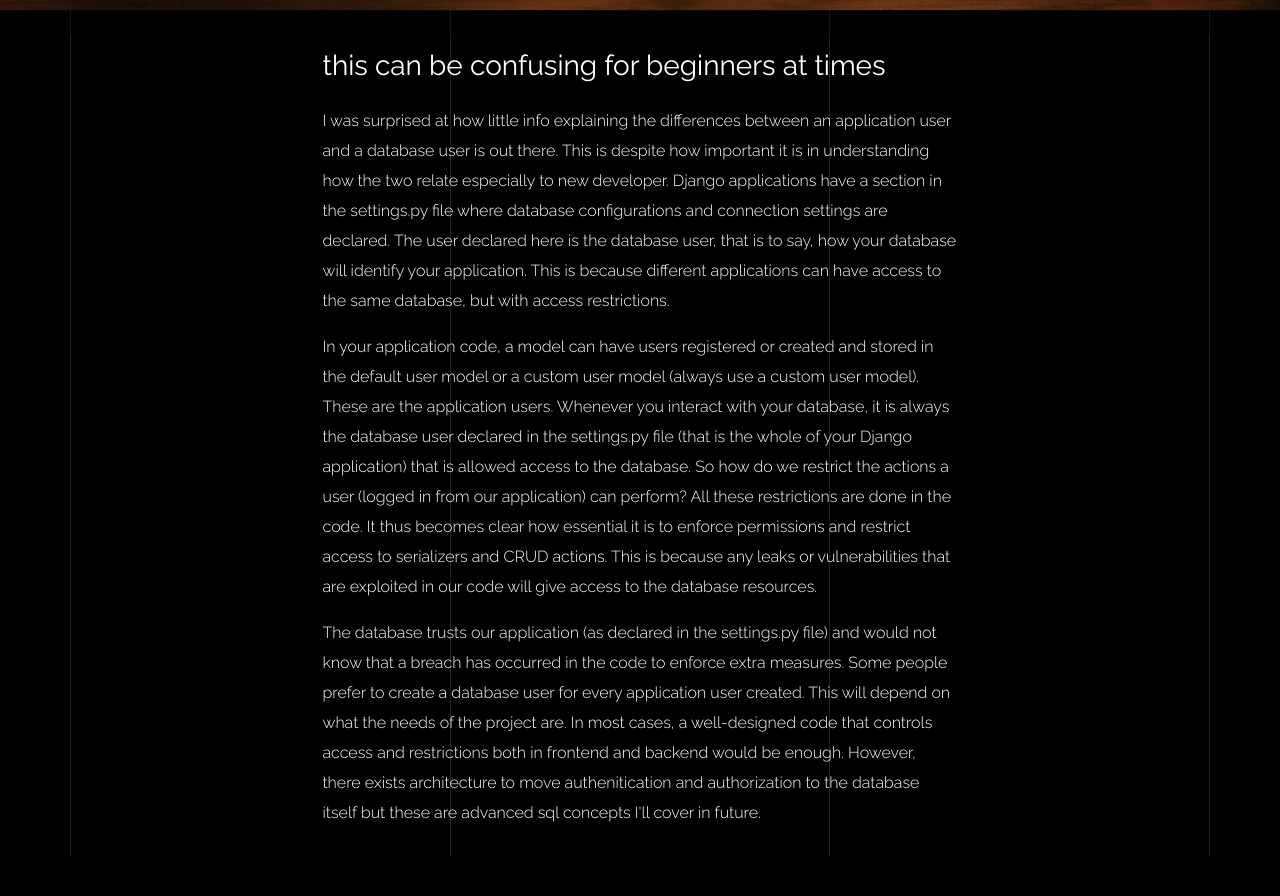
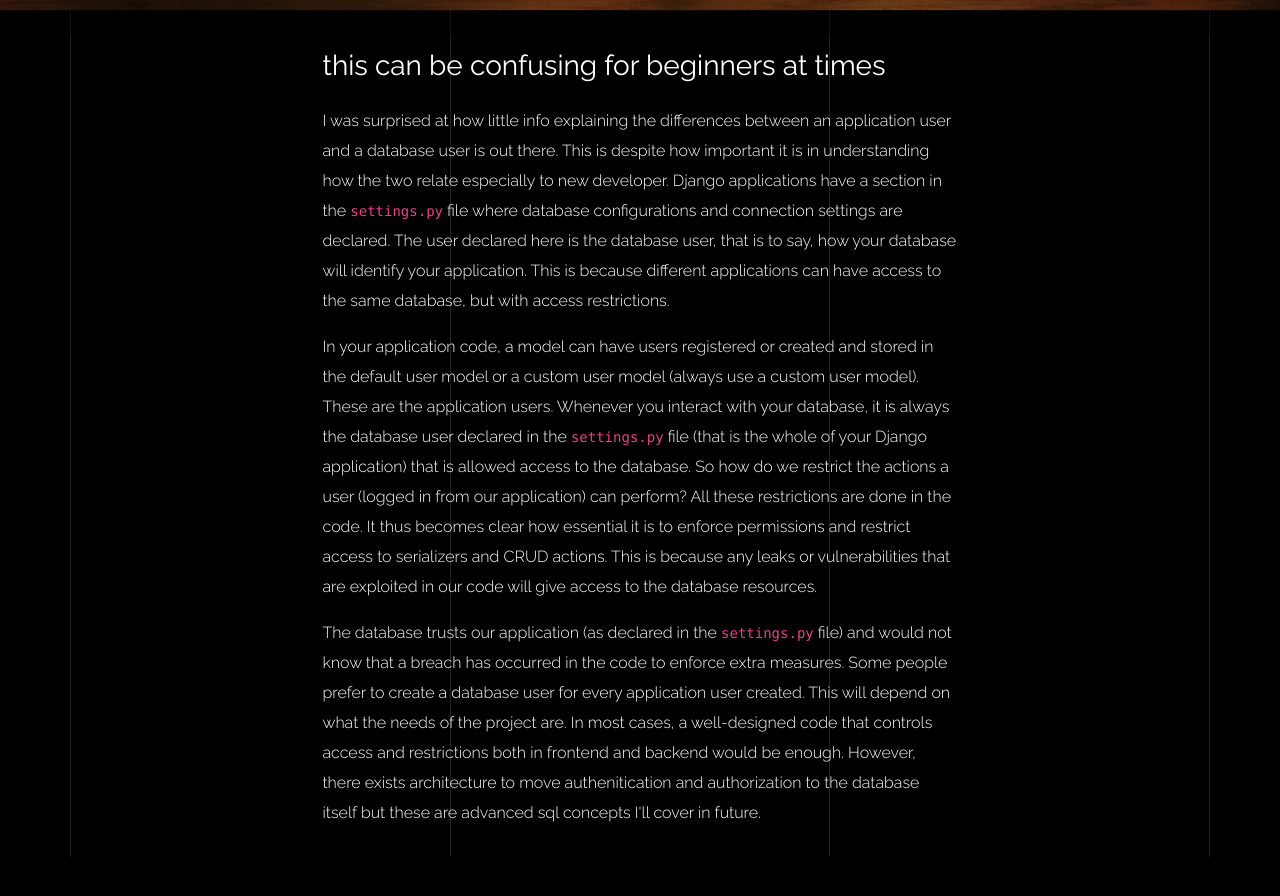
Before and after one commit to odhiambokevin/portfolio, a React (Create React App) app in the folder frontend/: page /blog/app-vs-db-users in a window 1280 px wide. Shown: the part 796-1692 px from the top of the page. Built offline with nearby package versions, Linux system fonts and the light colour scheme.

Commit message:
chore: edit syntax highlight in markdown jsx

```diff
--- a/frontend/package.json
+++ b/frontend/package.json
@@ -42,6 +42,7 @@
     ]
   },
   "devDependencies": {
-    "@babel/plugin-proposal-private-property-in-object": "^7.21.11"
+    "@babel/plugin-proposal-private-property-in-object": "^7.21.11",
+    "@types/react-syntax-highlighter": "^15.5.11"
   }
 }
--- a/frontend/src/data/markdown/app-vs-db-users.md
+++ b/frontend/src/data/markdown/app-vs-db-users.md
@@ -1,5 +1,5 @@
-I was surprised at how little info explaining the differences between an application user and a database user is out there. This is despite how important it is in understanding how the two relate especially to new developer. Django applications have a section in the settings.py file where database configurations and connection settings are declared. The user declared here is the database user, that is to say, how your database will identify your application. This is because different applications can have access to the same database, but with access restrictions.
+I was surprised at how little info explaining the differences between an application user and a database user is out there. This is despite how important it is in understanding how the two relate especially to new developer. Django applications have a section in the `settings.py` file where database configurations and connection settings are declared. The user declared here is the database user, that is to say, how your database will identify your application. This is because different applications can have access to the same database, but with access restrictions.
 
-In your application code, a model can have users registered or created and stored in the default user model or a custom user model (always use a custom user model). These are the application users. Whenever you interact with your database, it is always the database user declared in the settings.py file (that is the whole of your Django application) that is allowed access to the database. So how do we restrict the actions a user (logged in from our application) can perform? All these restrictions are done in the code. It thus becomes clear how essential it is to enforce permissions and restrict access to serializers and CRUD actions. This is because any leaks or vulnerabilities that are exploited in our code will give access to the database resources.
+In your application code, a model can have users registered or created and stored in the default user model or a custom user model (always use a custom user model). These are the application users. Whenever you interact with your database, it is always the database user declared in the `settings.py` file (that is the whole of your Django application) that is allowed access to the database. So how do we restrict the actions a user (logged in from our application) can perform? All these restrictions are done in the code. It thus becomes clear how essential it is to enforce permissions and restrict access to serializers and CRUD actions. This is because any leaks or vulnerabilities that are exploited in our code will give access to the database resources.
 
-The database trusts our application (as declared in the settings.py file) and would not know that a breach has occurred in the code to enforce extra measures. Some people prefer to create a database user for every application user created. This will depend on what the needs of the project are. In most cases, a well-designed code that controls access and restrictions both in frontend and backend would be enough. However, there exists architecture to move authenitication and authorization to the database itself but these are advanced sql concepts I'll cover in future.
+The database trusts our application (as declared in the `settings.py` file) and would not know that a breach has occurred in the code to enforce extra measures. Some people prefer to create a database user for every application user created. This will depend on what the needs of the project are. In most cases, a well-designed code that controls access and restrictions both in frontend and backend would be enough. However, there exists architecture to move authenitication and authorization to the database itself but these are advanced sql concepts I'll cover in future.
--- a/frontend/src/pages/Blog.js
+++ b/frontend/src/pages/Blog.js
@@ -3,7 +3,19 @@
 import MarkDown from 'markdown-to-jsx';
 import { useEffect, useState } from "react";
 import { useParams } from 'react-router-dom';
+import { Prism as SyntaxHighlighter } from 'react-syntax-highlighter';
+import { a11yDark } from 'react-syntax-highlighter/dist/esm/styles/prism';
 import { blogs } from '../data/blogData';
+
+const Code = ({children, language}) => {
+  return (
+      <SyntaxHighlighter style={a11yDark} language={language}>
+        {children}
+      </SyntaxHighlighter>
+
+   );
+}
+
 
 function Blog() {
     const {slug} = useParams();
@@ -22,7 +34,7 @@
           }
         )
         .catch(err => console.log(err));
-    }, []);
+    }, [slug]);
     return (
         <>
         <div className="cover-v1 jarallax overlay" style={{backgroundImage: `url(/assets/images/${image})`}} >
@@ -54,11 +66,24 @@
           <div className="row justify-content-center">
             <div className="col-md-7">
               <h3 className="mb-4">{subtitle}</h3>
-              <p>
-                <MarkDown>
+
+
+
+                <MarkDown
+                options={{
+                  overrides: {
+                    Code: {
+                      component: Code
+                    }
+                  }
+                }}>
+
                 {content}
+
                 </MarkDown>
-              </p>
+
+
+
             </div>
             </div>
           </div>
```
Also changed, not shown: frontend/src/App.js (+6 -6 lines), frontend/src/data/markdown/nonetype-no-attribute.md (+2 -2 lines), 1 other file (tests, documents, lock files or other folders).
